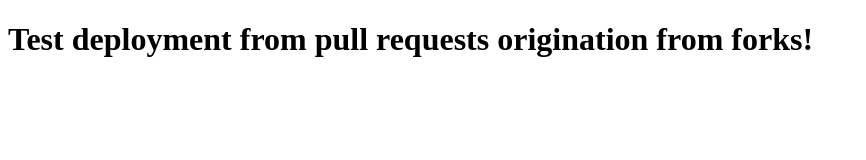
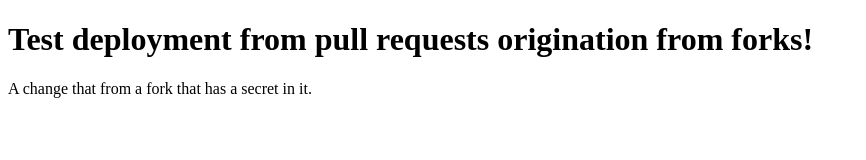
Before and after one commit to zeittim/third-party-pull-requests, a plain HTML site: page index.html in a window 1280 px wide. Shown: the whole page, without its empty margins (0-866 px from the left). Drawn offline with Linux system fonts and the light colour scheme.

Commit message:
Update index.html

```diff
--- a/index.html
+++ b/index.html
@@ -4,5 +4,6 @@
   </head>
   <body>
     <h1>Test deployment from pull requests origination from forks!</h1>
+    <p>A change that from a fork that has a secret in it.</p>
   </body>
 </html>
```
